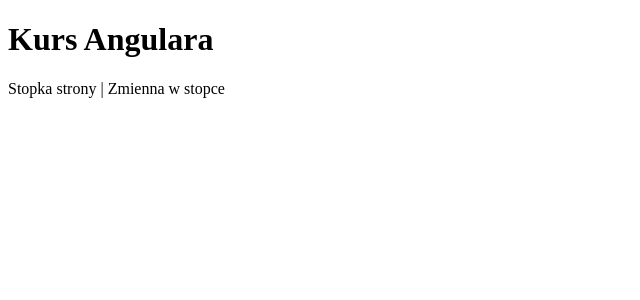
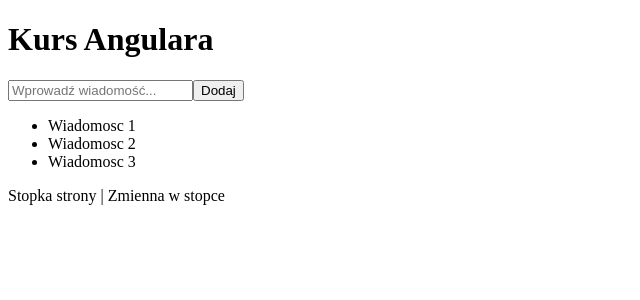
Before and after one commit to emiljuchnikowski/kurs-yt-angular, an Angular app: page / in a window 1280 px wide. Shown: the top 300 px of the page, without its empty margins (0-640 px from the left). Built offline with nearby package versions, Linux system fonts and the light colour scheme.

Commit message:
Komponenty cz.2

```diff
--- a/src/app/app.component.html
+++ b/src/app/app.component.html
@@ -1,3 +1,11 @@
 <h1>Kurs Angulara</h1>
 
+<app-message-add (add)="onMessageAdd($event)"></app-message-add>
+
+<ul>
+    <li *ngFor="let msg of messages">
+        {{ msg }}
+    </li>
+</ul>
+
 <app-footer [text]="footerText"></app-footer>
--- a/src/app/app.component.ts
+++ b/src/app/app.component.ts
@@ -1,4 +1,5 @@
 import { Component } from '@angular/core';
+import { NgFor } from '@angular/common';
 
 import { COMPONENTS } from './components';
 
@@ -8,9 +9,19 @@
     styleUrls: ['./app.component.scss'],
     standalone: true,
     imports: [
-      ...COMPONENTS
+      ...COMPONENTS,
+      NgFor
     ]
 })
 export class AppComponent {
   footerText = 'Zmienna w stopce';
+  messages = [
+    "Wiadomosc 1",
+    "Wiadomosc 2",
+    "Wiadomosc 3",
+  ];
+
+  onMessageAdd(msg: string): void {
+    this.messages.push(msg);
+  }
 }
--- a/src/app/components/index.ts
+++ b/src/app/components/index.ts
@@ -1,5 +1,7 @@
 import { FooterComponent } from "./footer/footer.component";
+import { MessageAddComponent } from "./message-add/message-add.component";
 
 export const COMPONENTS = [
-    FooterComponent
+    FooterComponent,
+    MessageAddComponent
 ];
--- /dev/null
+++ b/src/app/components/message-add/message-add.component.html
@@ -0,0 +1,2 @@
+<input [(ngModel)]="text" placeholder="Wprowadź wiadomość...">
+<button (click)="onClick()">Dodaj</button>
--- /dev/null
+++ b/src/app/components/message-add/message-add.component.ts
@@ -0,0 +1,21 @@
+import { Component, EventEmitter, Output } from "@angular/core";
+import { FormsModule } from "@angular/forms";
+
+@Component({
+    templateUrl: "./message-add.component.html",
+    selector: "app-message-add",
+    standalone: true,
+    imports: [
+        FormsModule
+    ]
+})
+export class MessageAddComponent {
+    text = "";
+
+    @Output() add = new EventEmitter<string>();
+
+    onClick(): void {
+        this.add.emit(this.text);
+        this.text = "";
+    }
+}
```
